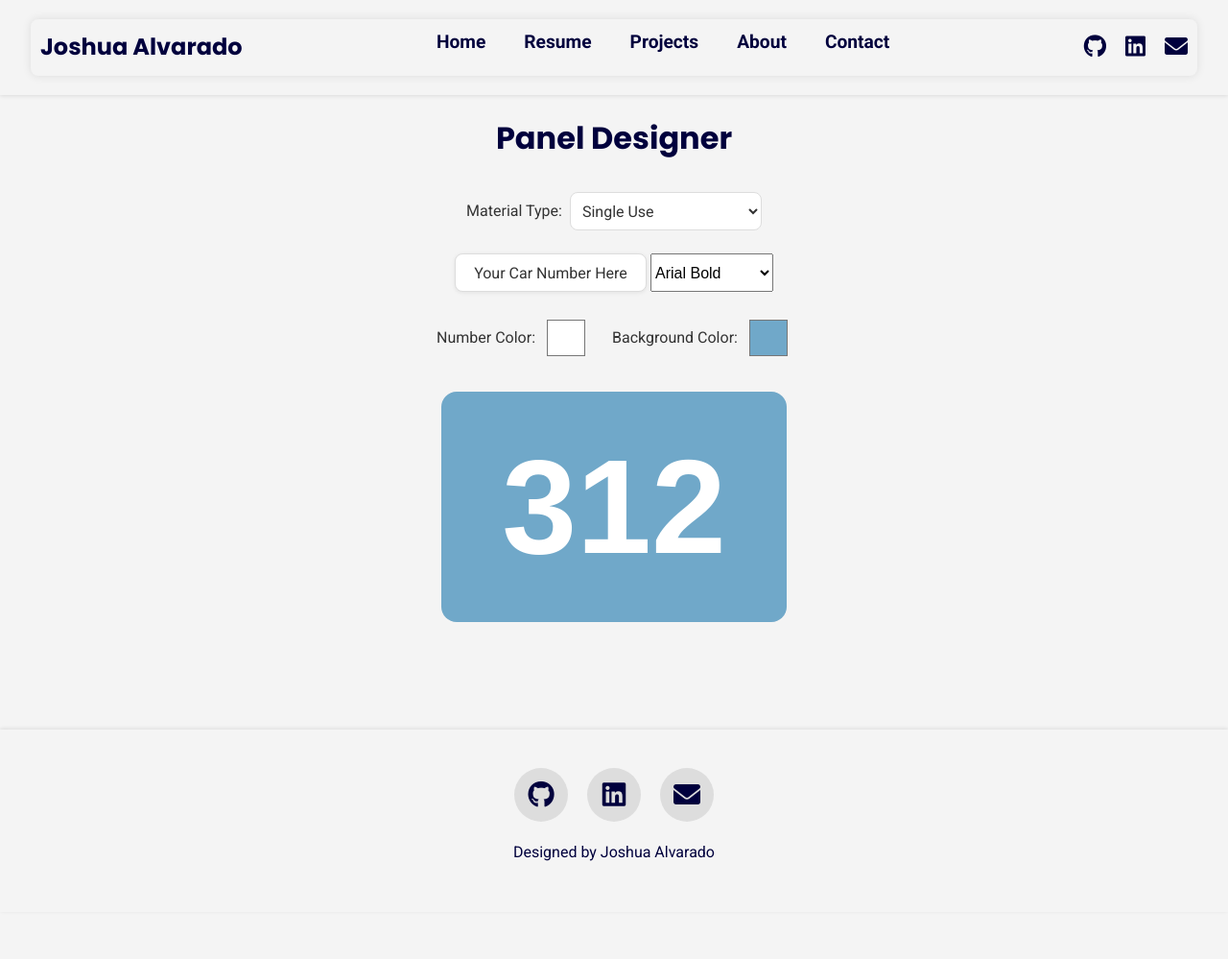
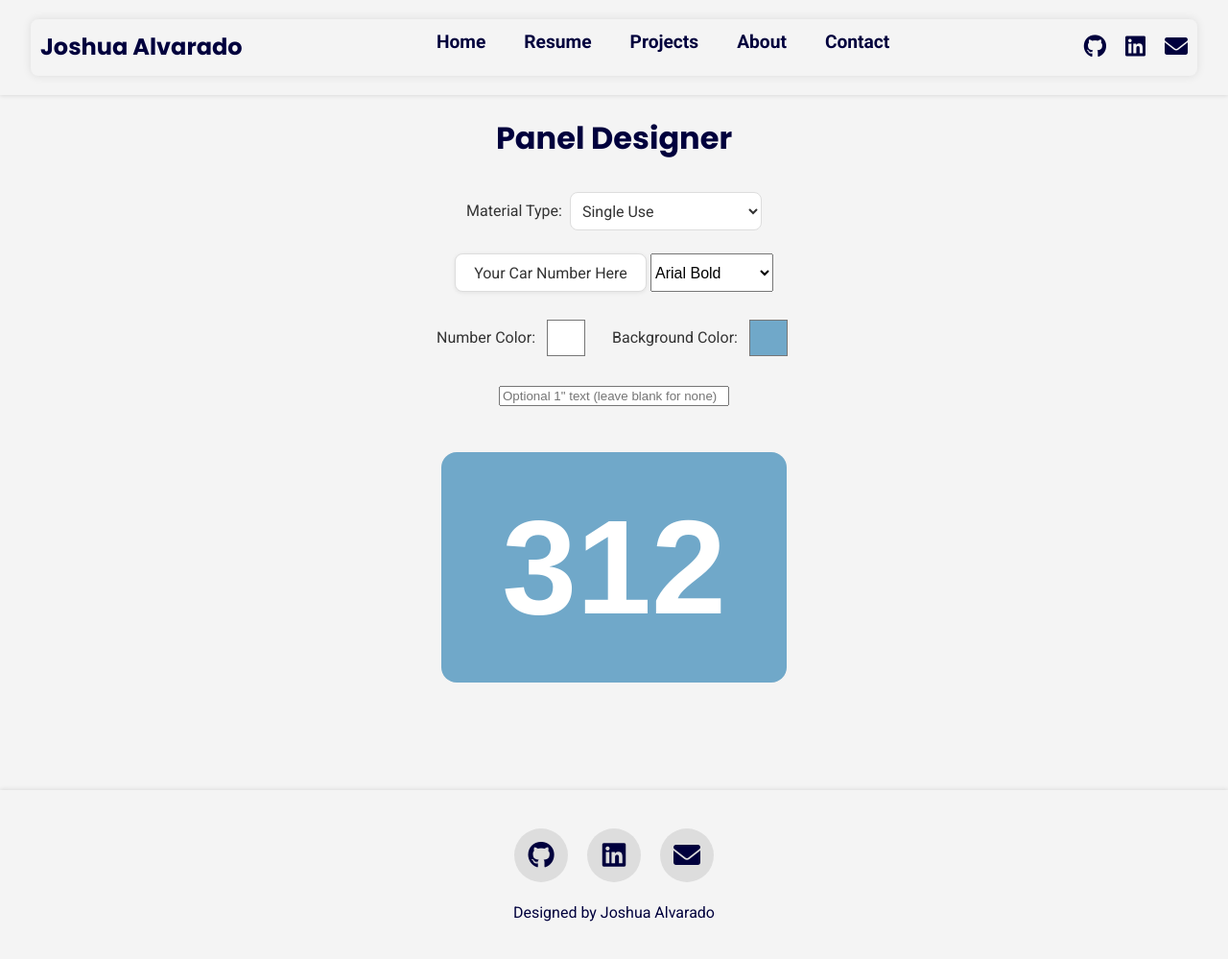
Before and after one commit to JoshuaAlvarado-hub/joshalvarado.com, a Jekyll site: the page built from paneldesigner.html, in a window 1280 px wide and 1013 px high. Shown: the top 999 px of the window at 96% size. Built offline with Jekyll 4.4.1, drawn with Linux system fonts in a browser that asks for light colours.

Commit message:
added optional 1" text

```diff
--- a/assets/css/paneldesignerstyle.css
+++ b/assets/css/paneldesignerstyle.css
@@ -70,6 +70,7 @@
     display: flex;
     align-items: center;
     justify-content: center;
+    position: relative;
 }
 
 .panel-number {
@@ -119,3 +120,18 @@
     background: none;
     cursor: pointer;
 }
+
+.one-inch-display {
+    display: block;
+    width: 100%;
+    font-size: 1.2rem;
+    color: #fff;
+    text-align: center;
+    position: absolute;
+    bottom: 12px;
+    left: 0;
+    right: 0;
+    pointer-events: none;
+    font-family: Arial, sans-serif;
+    letter-spacing: 1px;
+}
--- a/paneldesigner.html
+++ b/paneldesigner.html
@@ -62,9 +63,20 @@
         </div>
     </div>
 
+    <!-- 1" Text Input -->
+    <input
+        id="one-inch-text"
+        type="text"
+        class="one-inch-text-box"
+        placeholder='Optional 1" text (leave blank for none)'
+        oninput="updateOneInchText()"
+        style="margin-bottom: 16px; width: 240px;"
+    />
+
     <!-- Panel Background -->
     <div id="panel-background" class="panel-background">
         <span id="panel-number" class="panel-number">312</span>
+        <span id="one-inch-display" class="one-inch-display"></span>
     </div>
 </div>
 
```
Also changed, not shown: other parts of paneldesigner.html (+7 -0 lines).
